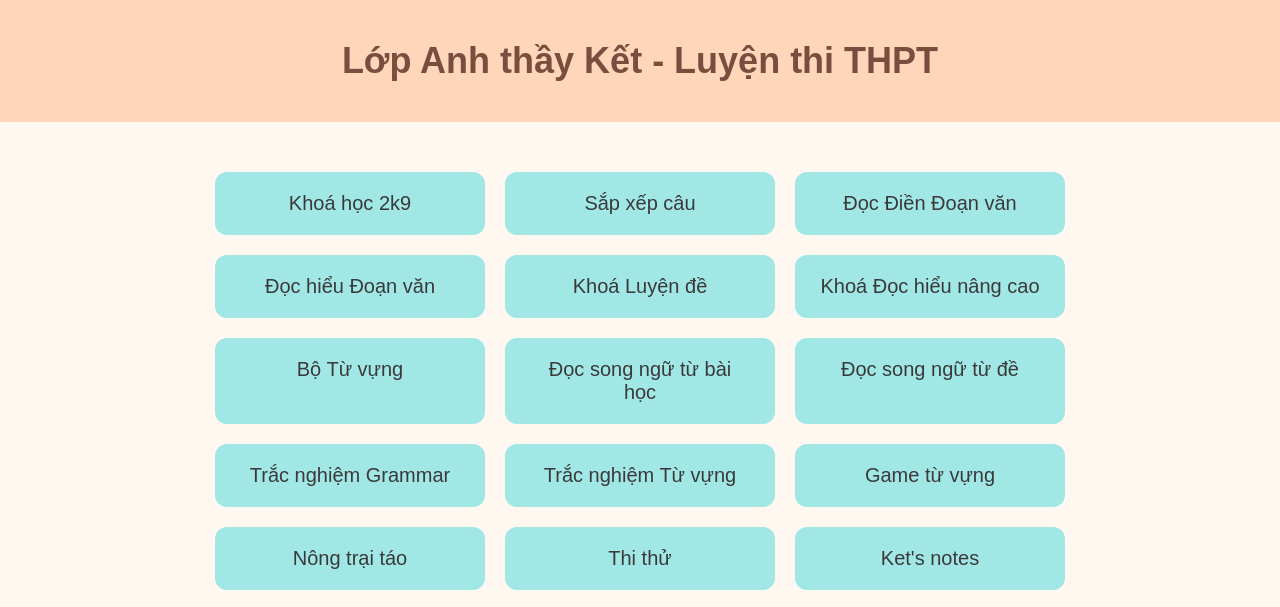
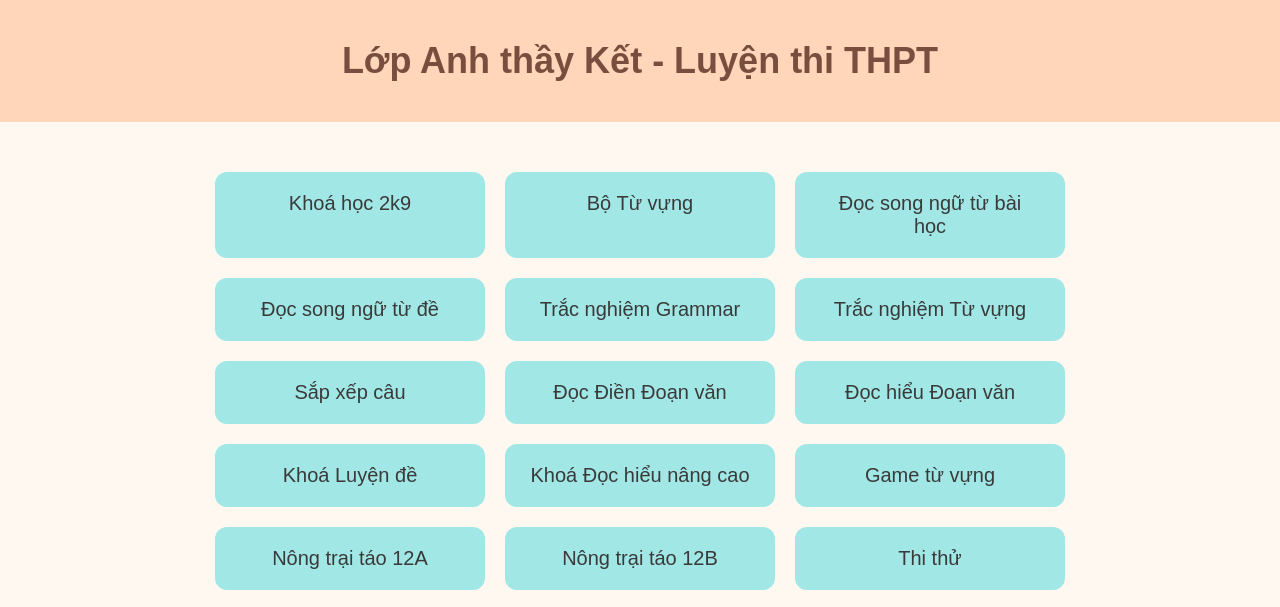
Before and after one commit to ketng91/lopanhthayket_thptqg2k9, a plain HTML site: page index.html in a window 1280 px wide. Shown: the top 607 px of the page. Drawn offline with Linux system fonts and the light colour scheme.

Commit message:
Add files via upload

```diff
--- a/index.html
+++ b/index.html
@@ -104,18 +104,19 @@
 
 <div class="button-container">
   <a href="https://ketng91.github.io/lopanhthayket.chuongtrinhluyenthithptqg2k9/" class="nav-button">Khoá học 2k9</a>
+  <a href="https://ketng91.github.io/TuvungTHPTQG-homepage/" class="nav-button">Bộ Từ vựng</a>
+  <a href="https://ketng91.github.io/khoathpt_Docsongngutubaihoc/" class="nav-button">Đọc song ngữ từ bài học</a>
+  <a href="https://ketng91.github.io/khoathpt_Luyendocsongngu/" class="nav-button">Đọc song ngữ từ đề</a>
+  <a href="https://ketng91.github.io/khoathpt_grammar/" class="nav-button">Trắc nghiệm Grammar</a>
+  <a href="https://ketng91.github.io/khoathpt_tuvung/" class="nav-button">Trắc nghiệm Từ vựng</a>
   <a href="https://ketng91.github.io/DangsapxepcauTHPTQG/" class="nav-button"> Sắp xếp câu</a>
   <a href="https://ketng91.github.io/DangdocdienTHPTQG/" class="nav-button">Đọc Điền Đoạn văn</a>
   <a href="https://ketng91.github.io/DangdochieuTHPTQG/" class="nav-button">Đọc hiểu Đoạn văn</a>
   <a href="#" class="nav-button">Khoá Luyện đề</a>
   <a href="#" class="nav-button">Khoá Đọc hiểu nâng cao</a>
-  <a href="https://ketng91.github.io/TuvungTHPTQG-homepage/" class="nav-button">Bộ Từ vựng</a>
-  <a href="https://ketng91.github.io/khoathpt_Docsongngutubaihoc/" class="nav-button">Đọc song ngữ từ bài học</a>
-  <a href="https://ketng91.github.io/khoathpt_Luyendocsongngu/" class="nav-button">Đọc song ngữ từ đề</a>
-  <a href="https://ketng91.github.io/khoathpt_grammar/" class="nav-button">Trắc nghiệm Grammar</a>
-  <a href="https://ketng91.github.io/khoathpt_tuvung/" class="nav-button">Trắc nghiệm Từ vựng</a>
   <a href="https://ketng91.github.io/gametuvung/" class="nav-button">Game từ vựng</a>
-  <a href="https://ketng91.github.io/nongtraitao/" class="nav-button">Nông trại táo</a>
+  <a href="https://ketng91.github.io/nongtraitao/" class="nav-button">Nông trại táo 12A</a>
+  <a href="https://ketng91.github.io/nongtraitao12B/" class="nav-button">Nông trại táo 12B</a>
   <a href="https://ketng91.github.io/ThithuTHPTQG/" class="nav-button">Thi thử</a>
   <a href="#" class="nav-button">Ket's notes</a>
 </div>
```
